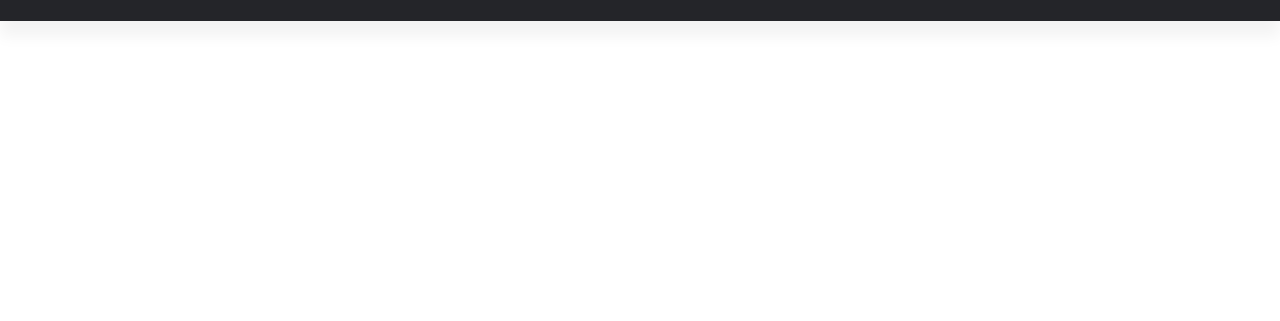
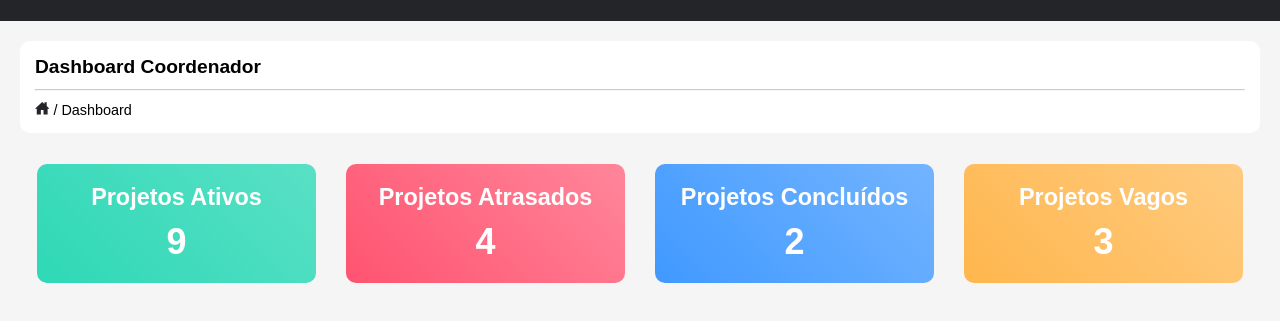
Before and after one commit to lucasalc25/tcc, a plain HTML site: page home_coord.html in a window 1280 px wide. Shown: the part 59-380 px from the top of the page. Drawn offline with nearby package versions, Linux system fonts and the light colour scheme.

Commit message:
19
Criação do título e cards do dashboard

```diff
--- a/home_coord.html
+++ b/home_coord.html
@@ -5,9 +5,9 @@
     <meta name="viewport" content="width=device-width, initial-scale=1.0">
     <title>TCCMaster</title>
     <link rel="stylesheet" href="home_coord_style.css">
-    <link rel="stylesheet" href="">
     <link href="https://fonts.googleapis.com/icon?family=Material+Icons"
       rel="stylesheet">
+      <link rel="stylesheet" href="">
 </head>
 <body>
 
@@ -38,43 +38,37 @@
   </div>
 </header>
 
-<section class="main">
-  <div></div>
+<section class="content">
+    <div class="secao-titulo">
+        <h2>Dashboard Coordenador</h2>
+        <br>
+        <hr>
+        <p><ion-icon name="home-sharp" class="homeBtn"></ion-icon> / Dashboard</p>
+    </div>
+    <div class="box-info">
+      <div class="box-info-single" style="background: linear-gradient(45deg, #2ed8b6,#59e0c5);">
+        <h3>Projetos Ativos</h3>
+        <p>9</p>
+      </div>
+      <div class="box-info-single" style="background: linear-gradient(45deg, #ff5370,#ff869a);">
+        <h3>Projetos Atrasados</h3>
+        <p>4</p>
+      </div>
+      <div class="box-info-single" style="background: linear-gradient(45deg, #4099ff,#73b4ff);">
+        <h3>Projetos Concluídos</h3>
+        <p>2</p>
+      </div>
+      <div class="box-info-single" style="background: linear-gradient(45deg, #ffb64d,#ffcb80);">
+        <h3>Projetos Vagos</h3>
+        <p>3</p>
+      </div>
+    </div>
+
+  </div>
 </section>
 </body>
+
+<script src="script.js"></script>
 <script type="module" src="https://unpkg.com/ionicons@7.1.0/dist/ionicons/ionicons.esm.js"></script>
 <script nomodule src="https://unpkg.com/ionicons@7.1.0/dist/ionicons/ionicons.js"></script>
-
-<script>
-  /* Armazena o estado das classes em variáveis*/
-  let searchBtn = document.querySelector('.searchBtn');
-  let closeBtn = document.querySelector('.closeBtn');
-  let searchBox = document.querySelector('.searchBox');
-  let navigation = document.querySelector('.navigation');
-  let menuToggle = document.querySelector('.menuToggle');
-  let header = document.querySelector('header');
-
-  /* Função para clique no ícone buscar*/
-  searchBtn.onclick = function() {
-    searchBox.classList.add('active');
-    closeBtn.classList.add('active');
-    searchBtn.classList.add('active');
-  }
-
-  /* Função para clique no ícone fechar*/
-  closeBtn.onclick = function() {
-    searchBox.classList.remove('active');
-    closeBtn.classList.remove('active');
-    searchBtn.classList.remove('active');
-  }
-
-  /* Função para clique no ícone menu*/
-  menuToggle.onclick = function() {
-    header.classList.toggle('open');
-  }
-
-</script>
-<body>
-
-</body>
 </html>
--- a/home_coord_style.css
+++ b/home_coord_style.css
@@ -7,10 +7,13 @@
     box-sizing: border-box;
 }
 
+html {
+    height: 100%;
+}
+
 body {
     font-size: 62.5%;
-    background: rgb(255, 255, 255);
-    min-height: 100vh;
+    height: 100%;
     overflow-x: hidden;
 }
 
@@ -203,5 +206,82 @@ header .search .searchBtn {
     .hide {
         display: none;
     }
+}
 
+.main {
+    height: 100%;
 }
+
+.content {
+    position: absolute;
+    top: 80px;
+    left: 0;
+    width: 100%;
+    padding: 20px;
+    height: calc(100vh - 80px);
+    background-color: rgb(245, 245, 245);
+}
+
+.secao-titulo {
+    border-radius: 10px;
+    background-color: white;
+    padding: 15px;
+}
+
+.secao-titulo h2 {
+    font-size: 1.2rem;
+}
+
+.secao-titulo p {
+    font-size: 0.9rem;
+}
+
+.secao-titulo p .homeBtn {
+    color: #242529;
+    border-color: #ffe600;
+}
+
+.secao-titulo hr {
+    opacity: 0.5;
+    margin-bottom: 10px;
+}
+
+.box-info {
+    margin-top: 2.5%;
+    display: grid;
+    justify-content: center;
+    grid-template: 100%
+        / 22.5% 22.5% 22.5% 22.5%;
+    grid-gap: 30px;
+}
+
+.box-info-single {
+    color: white;
+    text-align: center;
+    font-size: 1.25rem;
+    width: 100%;
+    padding: 20px;
+    border-radius: 10px;
+}
+
+.box-info-single p {
+    width: 100%;
+    margin-top: 10px;
+    font-size: 2.25rem;
+    font-weight: bold;
+}
+
+@media (max-width: 768px){
+    .box-info {
+        margin-top: 5%;
+        grid-template: 50% 50%
+        / 40% 40%;
+        grid-gap: 30px;
+    }
+    .box-info-single {
+        font-size: 0.9rem;
+    }
+    .box-info-single p {
+        font-size: 1.9rem;
+    }
+}
--- a/script.js
+++ b/script.js
@@ -1,3 +1,30 @@
+/* Armazena o estado das classes em variáveis*/
+let searchBtn = document.querySelector('.searchBtn');
+let closeBtn = document.querySelector('.closeBtn');
+let searchBox = document.querySelector('.searchBox');
+let navigation = document.querySelector('.navigation');
+let menuToggle = document.querySelector('.menuToggle');
+let header = document.querySelector('header');
+
+/* Função para clique no ícone buscar*/
+searchBtn.onclick = function() {
+  searchBox.classList.add('active');
+  closeBtn.classList.add('active');
+  searchBtn.classList.add('active');
+}
+
+/* Função para clique no ícone fechar*/
+closeBtn.onclick = function() {
+  searchBox.classList.remove('active');
+  closeBtn.classList.remove('active');
+  searchBtn.classList.remove('active');
+}
+
+/* Função para clique no ícone menu*/
+menuToggle.onclick = function() {
+  header.classList.toggle('open');
+}
+
 function login() {
     const cpf = document.getElementById('cpf').value;
     const senha = document.getElementById('senha').value;
```
